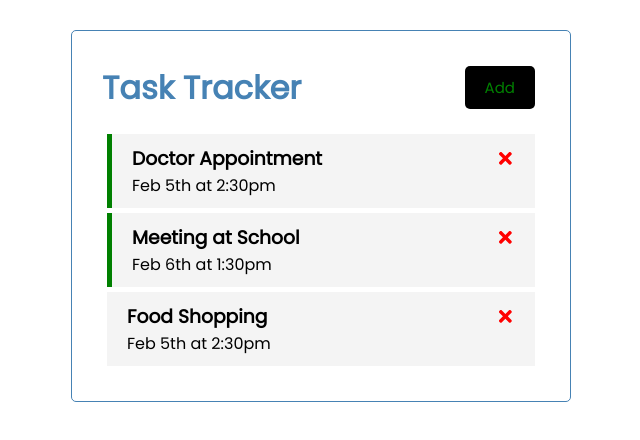
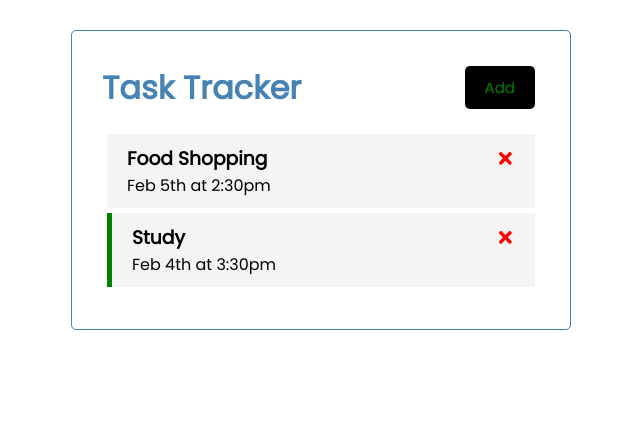
Before and after one commit to GreshamFedora/React-task-tracker, a React (Create React App) app: page / in a window 1280 px wide. Shown: the top 440 px of the page, without its empty margins (319-959 px from the left). Built offline with nearby package versions, Linux system fonts and the light colour scheme; data requests are answered from the project's data file.

Commit message:
json server set up and tasks all updated or added to work w backend

```diff
--- /dev/null
+++ b/db.json
@@ -0,0 +1,16 @@
+{
+  "tasks": [
+    {
+      "id": 3,
+      "text": "Food Shopping",
+      "day": "Feb 5th at 2:30pm",
+      "reminder": false
+    },
+    {
+      "text": "Study",
+      "day": "Feb 4th at 3:30pm",
+      "reminder": true,
+      "id": 4
+    }
+  ]
+}
--- a/package.json
+++ b/package.json
@@ -6,6 +6,7 @@
     "@testing-library/jest-dom": "^5.16.5",
     "@testing-library/react": "^13.4.0",
     "@testing-library/user-event": "^13.5.0",
+    "json-server": "^0.17.1",
     "react": "^18.2.0",
     "react-dom": "^18.2.0",
     "react-icons": "^4.7.1",
@@ -16,7 +17,8 @@
     "start": "react-scripts start",
     "build": "react-scripts build",
     "test": "react-scripts test",
-    "eject": "react-scripts eject"
+    "eject": "react-scripts eject",
+    "server": "json-server --watch db.json --port 5000"
   },
   "eslintConfig": {
     "extends": [
--- a/src/App.js
+++ b/src/App.js
@@ -1,4 +1,4 @@
-import { useState } from "react"
+import { useState, useEffect } from "react"
 import Header from './components/Header'
 import Tasks from './components/Tasks'
 import AddTask from './components/AddTask'
@@ -6,46 +6,88 @@
 
 function App() {
   const [showAddTask, setShowAddTask] = useState(false)
-  const [tasks, setTasks] = useState([
-    {
-    id: 1,
-    text:'Doctor Appointment',
-    day: 'Feb 5th at 2:30pm',
-    reminder: true,
-    },
-    {
-    id: 2,
-    text:'Meeting at School',
-    day: 'Feb 6th at 1:30pm',
-    reminder: true,
-    },
-    {
-    id: 3,
-    text:'Food Shopping',
-    day: 'Feb 5th at 2:30pm',
-    reminder: false,
-    },
-])
+  const [tasks, setTasks] = useState([])
+
+useEffect(() => {
+  const getTasks = async () => {
+    const tasksFromServer = await fetchTasks()
+    setTasks(tasksFromServer)
+
+  }
+
+  getTasks()
+},[])
+
+// Fetch Tasks from back end -- this was return 2x
+const fetchTasks = async () => {
+  const res = await fetch('http://localhost:5000/tasks')
+  const data = await res.json()
+
+  return data
+}
+
+// this one updates reminder toggle --> back end
+const fetchTask = async (id) => {
+  const res = await fetch(`http://localhost:5000/tasks/${id}`)
+  const data = await res.json()
+
+  return data
+}
 
 // Add Task
-const addTask = (task) => {
-  // db will create own
+
+const addTask = async  (task) => {
+const res = await fetch('http://localhost:5000/tasks', {
+method: 'POST',
+headers: {
+  'Content-type': 'application/json'
+  },
+  body: JSON.stringify(task)
+})
+
+//new task added = data returned and this is a promise so we have to await
+const data = await res.json()
+//adding new task to current tasks
+setTasks([...tasks, data])
+  /*
+//上面的代碼替代下面的
+  // db will create own so w/ back end it's commented out
   const id = Math.floor(Math.random() * 10000) + 1
 const newTask = { id,...task }
 setTasks([...tasks, newTask])
+*/
+
 
 }
 
 // Delete Task
-const deleteTask = (id) => {
+const deleteTask = async (id) => {
+  // don't need to save in a variable as we're not getting data back
+  await fetch(`http://localhost:5000/tasks/${id}`, {
+    method: 'DELETE'
+  })
+
   setTasks(tasks.filter((task) => task.id !== id))
 }
 
 // Toggle Reminder
-const toggleReminder = (id) => {
+const toggleReminder = async (id) => {
+  const taskToToggle = await fetchTask(id)
+  const updTask = {...taskToToggle, reminder: !taskToToggle.reminder}
+
+  const res = await fetch(`http://localhost:5000/tasks/${id}`, {
+    method: 'PUT',
+    headers: {
+      'Content-type': 'application/json'
+    },
+    body: JSON.stringify(updTask)
+  })
+
+  const data = await res.json()
+
   setTasks(
     tasks.map((task) =>
-    task.id === id ? {...task, reminder: !task.reminder} : task))
+    task.id === id ? {...task, reminder: data.reminder} : task))
 }
 
   return (
--- a/src/components/Tasks.js
+++ b/src/components/Tasks.js
@@ -4,8 +4,8 @@
 
   return (
     <>
-      {tasks.map((task) => (
-        <Task key={task.id} task={task} onDelete={onDelete} onToggle={onToggle}/>
+      {tasks.map((task, index) => (
+        <Task key={index} task={task} onDelete={onDelete} onToggle={onToggle}/>
       ))}
     </>
   )
```
Also changed, not shown: 1 other file (tests, documents, lock files or other folders).
